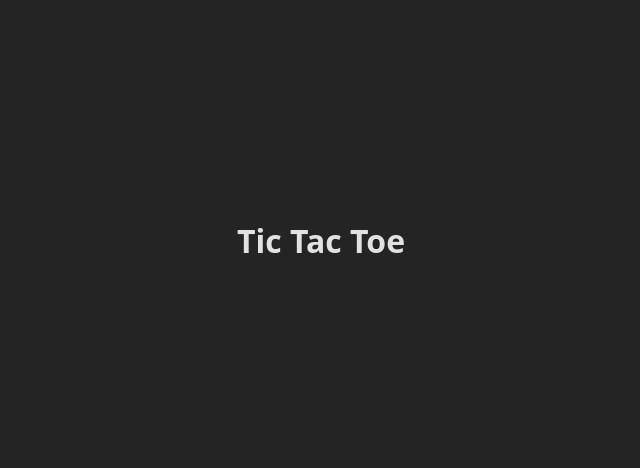
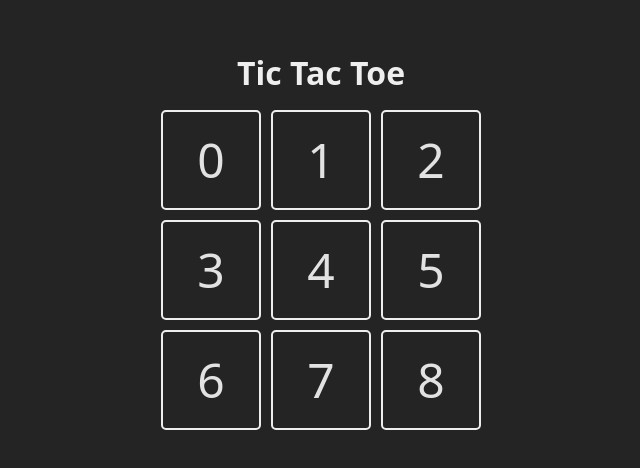
Before and after one commit to Espadv69/React_Beginner, a React (Vite) app in the folder 02-tic-tac-toe/: page / in a window 1280 px wide. Shown: the part 160-628 px from the top of the page, without its empty margins (319-959 px from the left). Built offline with nearby package versions, Linux system fonts and the light colour scheme.

Commit message:
Update: - refactor App component to include Square subcomponent and manage game board state

```diff
--- a/02-tic-tac-toe/src/components/App.jsx
+++ b/02-tic-tac-toe/src/components/App.jsx
@@ -1,14 +1,39 @@
+import { useState } from 'react'
 const TURNS = {
   X: 'X',
   O: 'O'
 }
 
+
+const Square = ({ children, updateBoard, index }) => {
+  return (
+    <div className="square">
+      {children}
+    </div>
+  )
+}
+
 function App() {
+  const [board, setBoard] = useState(Array(9).fill(null))
 
   return (
-    <>
+    <main className="board">
       <h1>Tic Tac Toe</h1>
-    </>
+
+      <section className="game">
+        {
+          board.map((_, index) => {
+            return (
+              <Square
+                key={index}
+                index={index}>
+                {index}
+              </Square>
+            )
+          })
+        }
+      </section>
+    </main>
   )
 
 }
```
